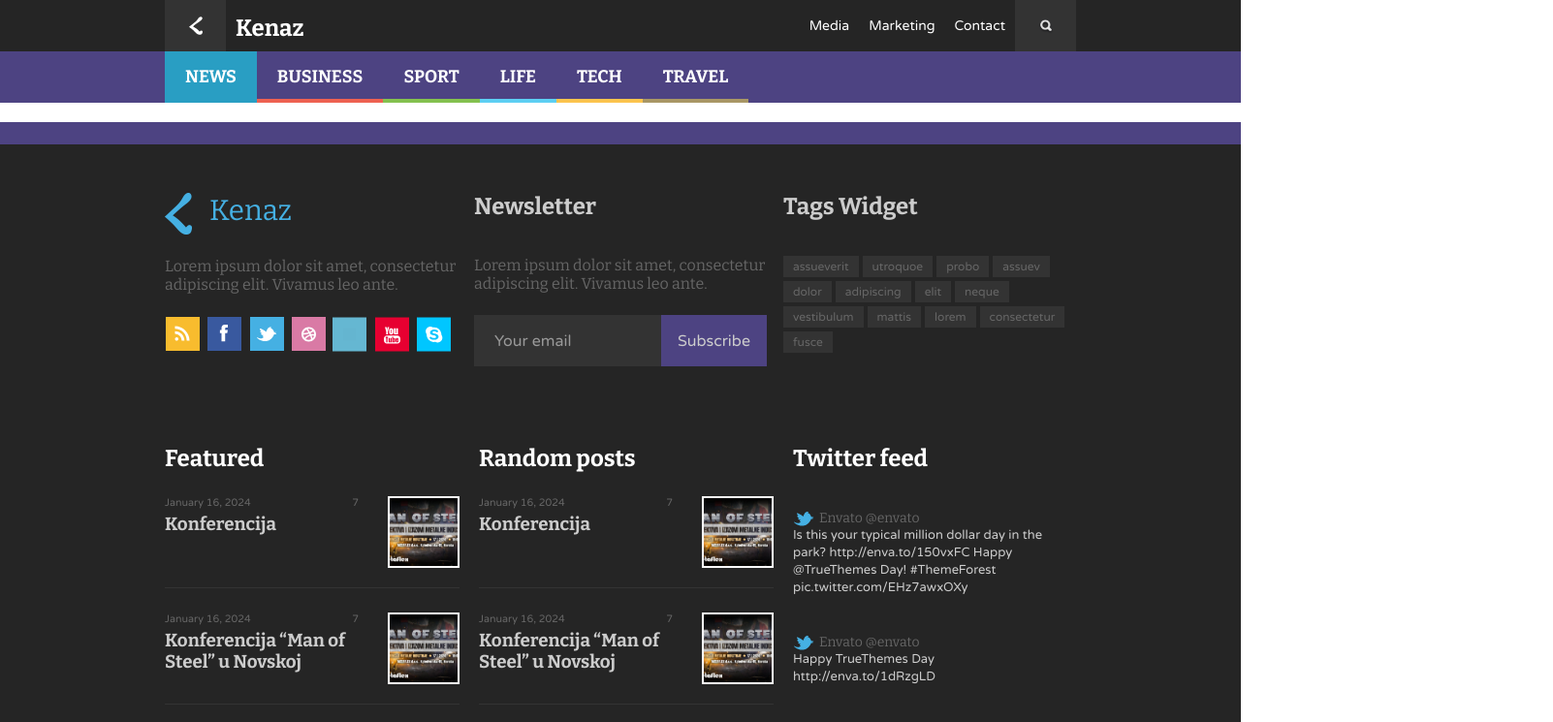
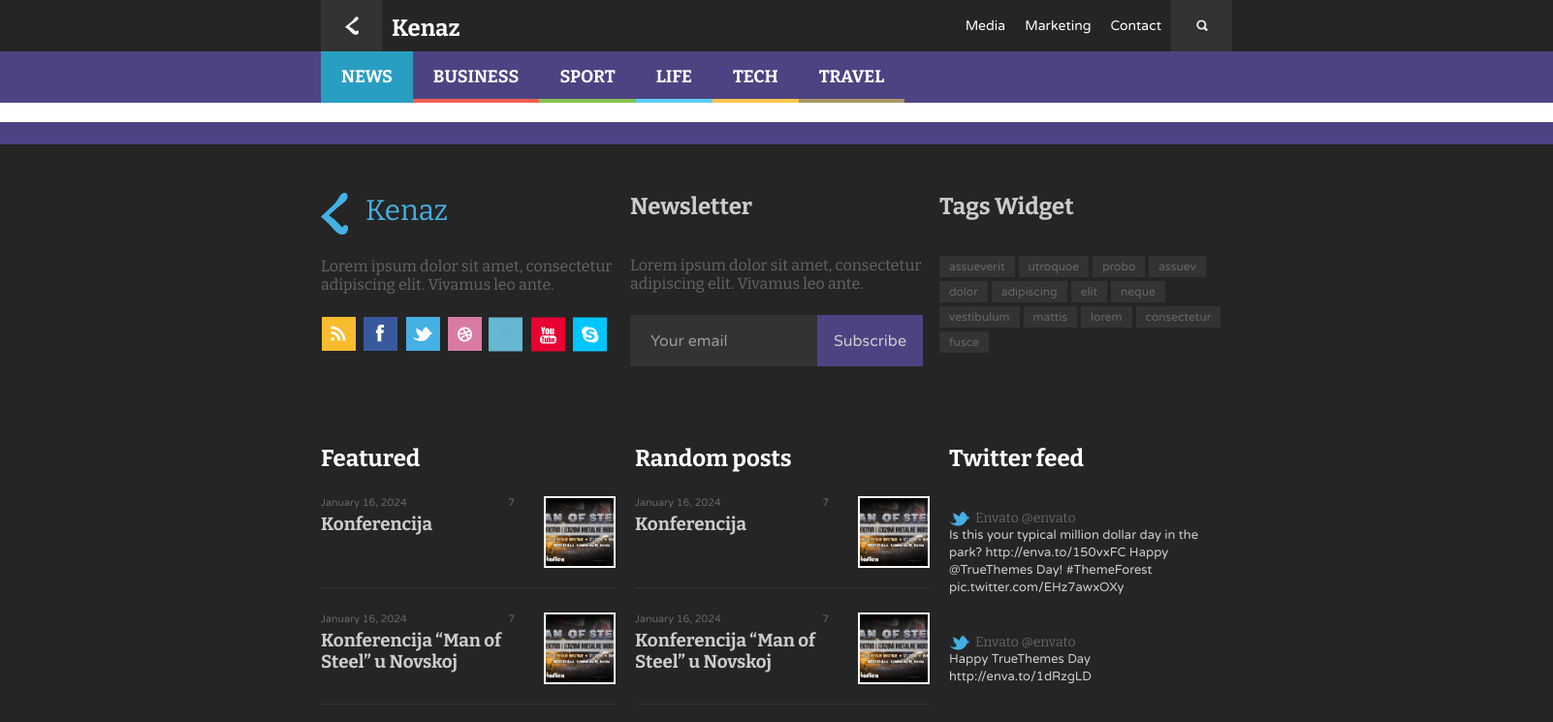
Before and after one commit to davidmikulic44/kenaz-factory, a Vue app: page / in a window 1280 px wide. Shown: the top 745 px of the page at 97% size, 1602 px wide, since content can reach past the window. Built offline with nearby package versions, Linux system fonts and the light colour scheme.

Commit message:
removed styles from body to container

```diff
--- a/src/App.vue
+++ b/src/App.vue
@@ -3,5 +3,7 @@
 </script>
 
 <template>
-  <router-view />
+  <div class="container">
+    <router-view />
+  </div>
 </template>
--- a/src/styles/_main.scss
+++ b/src/styles/_main.scss
@@ -1,10 +1,11 @@
 * {
     margin: 0;
-  }
+}
 
-body {
-    display: flex;
-    flex-direction: column;
-    justify-content: center;
-    margin: auto;
+.container {
+  width: 1602px;
+  display: flex;
+  flex-direction: column;
+  justify-content: center;
+  margin: auto;
 }
```
